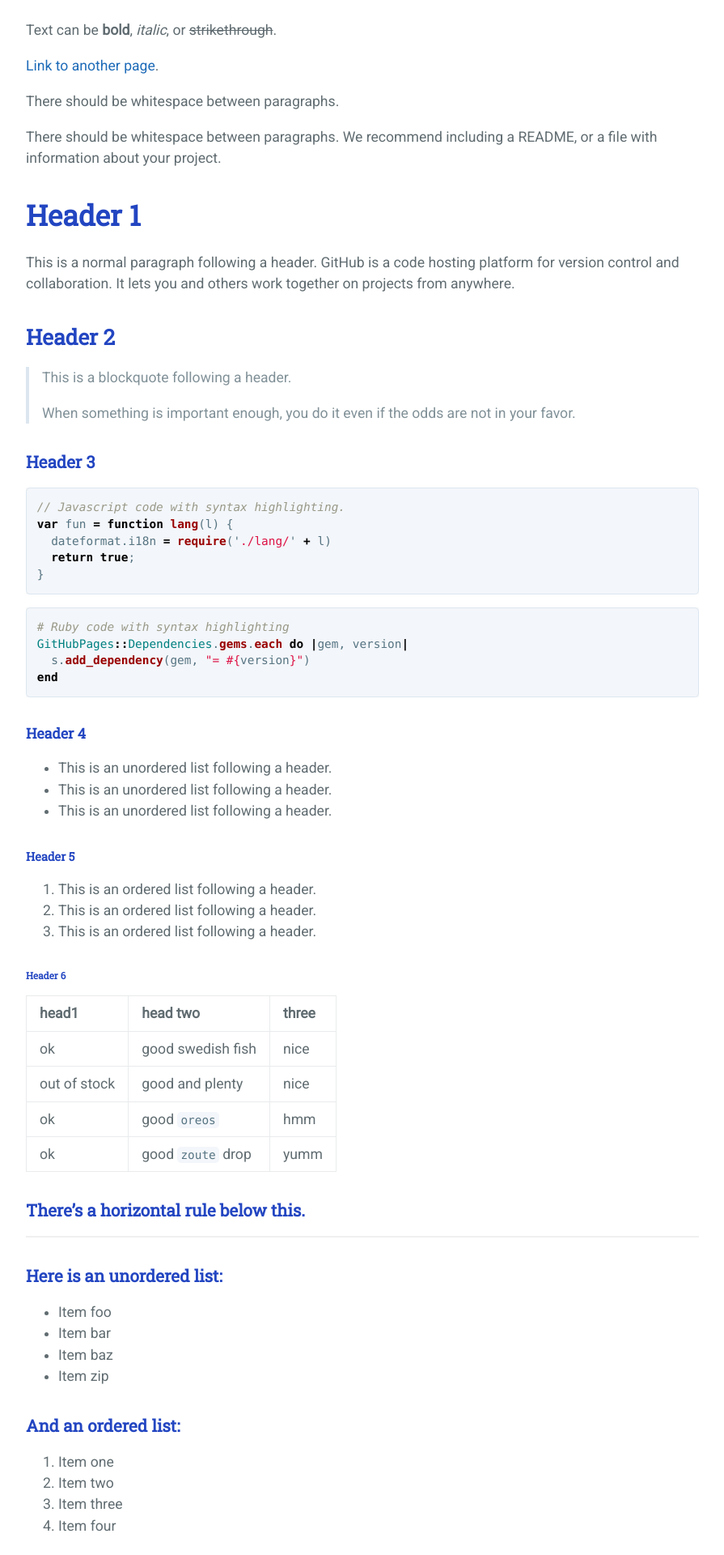
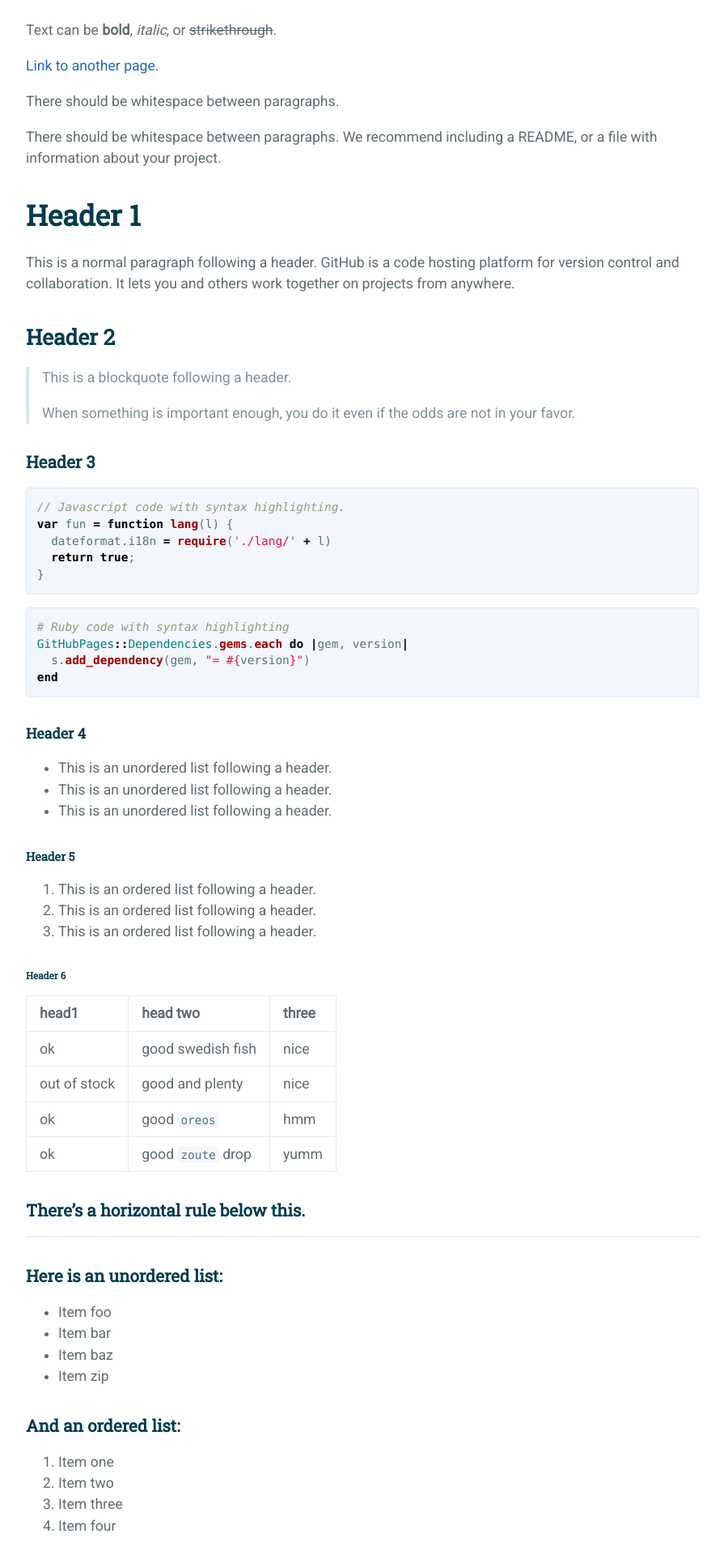
Before and after one commit to usnavy/Navy-Design-Guide, a Jekyll site: the page built from layout-index.md, in a window 1280 px wide. Shown: the part 391-2311 px from the top of the page at 81% size, without its empty margins (192-1087 px from the left). Built offline with Jekyll 4.4.1, drawn with Linux system fonts in a browser that asks for light colours.

Commit message:
Update variables.scss

```diff
--- a/_sass/variables.scss
+++ b/_sass/variables.scss
@@ -8,7 +8,7 @@ $header-bg-color: #112a59 !default;
 $header-bg-color-secondary: #a0a0a0 !default;
 
 // Text
-$section-headings-color: #2245c1 !default;
+$section-headings-color: #003b4f !default;
 $body-text-color: #606c71 !default;
 $body-link-color: #1e6bb8 !default;
 $blockquote-text-color: #819198 !default;
```
